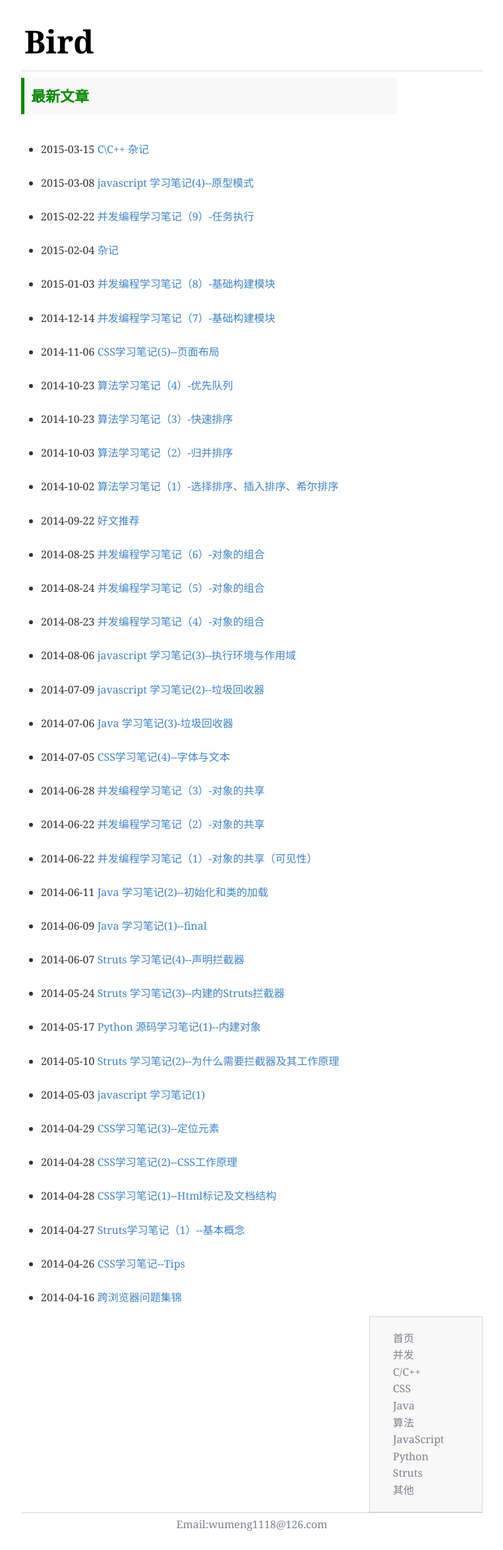
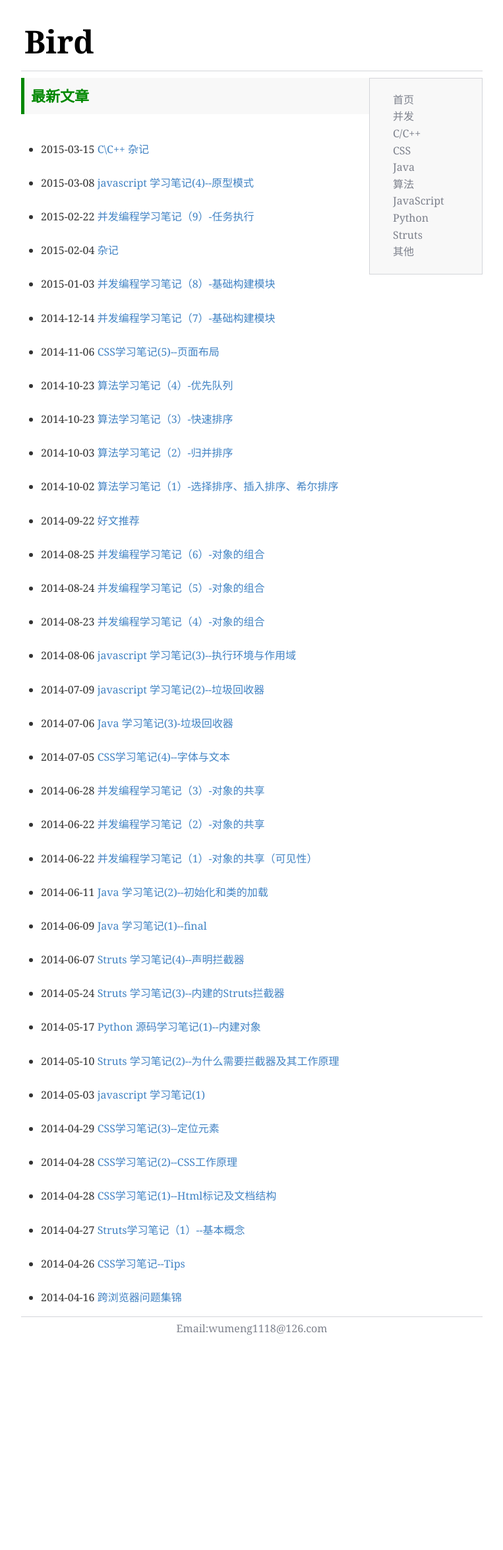
Before and after one commit to Qing-Shuang/Bird, a Jekyll site: the page built from index.html, in a window 1280 px wide. Shown: the whole page at 66% size, without its empty margins (258-1021 px from the left). Built offline with Jekyll 4.4.1, drawn with Linux system fonts in a browser that asks for light colours; Markdown is read by kramdown in place of the engine named in the settings; the list of posts is cut into pages by our own code; after the commit the page ends 2051 px from its top, so only the background shows below that.

Commit message:
Update layouts.css

```diff
--- a/css/layouts.css
+++ b/css/layouts.css
@@ -21,9 +21,14 @@
   color:#7D818C;
 }
 
+#leftContainer{
+  margin-right:160px;
+}
+
 #left{
   float:left;
   word-wrap:break-word;
+  margin-right:-160px;
 }
 
 #right{
```
